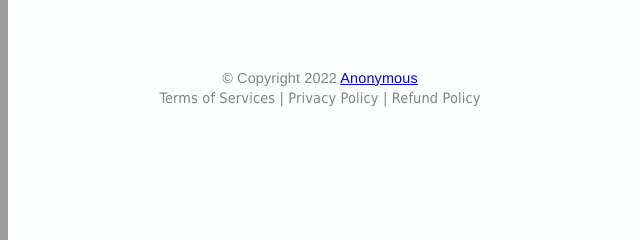
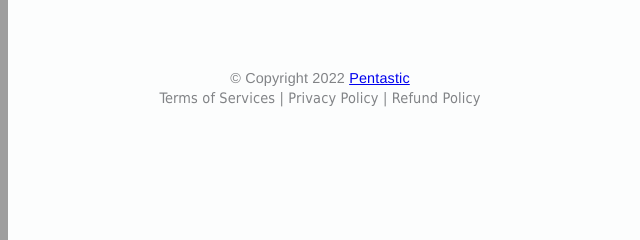
Before and after one commit to ManuMahawar07/Pentastic-Blog, a plain HTML site: page contactus.html in a window 1280 px wide. Shown: the part 523-763 px from the top of the page, 568-1208 px from the left. Drawn offline with Linux system fonts and the light colour scheme; grey boxes are pictures that could not be loaded.

Commit message:
Update contactus.html

```diff
--- a/contactus.html
+++ b/contactus.html
@@ -300,7 +300,7 @@
 
 <br>
 <p align="center" class="copyright">
-    &copy; Copyright 2022 <a href="#">Anonymous</a>
+    &copy; Copyright 2022 <a href="#">Pentastic</a>
   </p>
 <p  align="center"; style="font-family: Tahoma, sans-serif;">Terms of Services | Privacy Policy | Refund Policy</p>
 <div id="error"></div>
```
